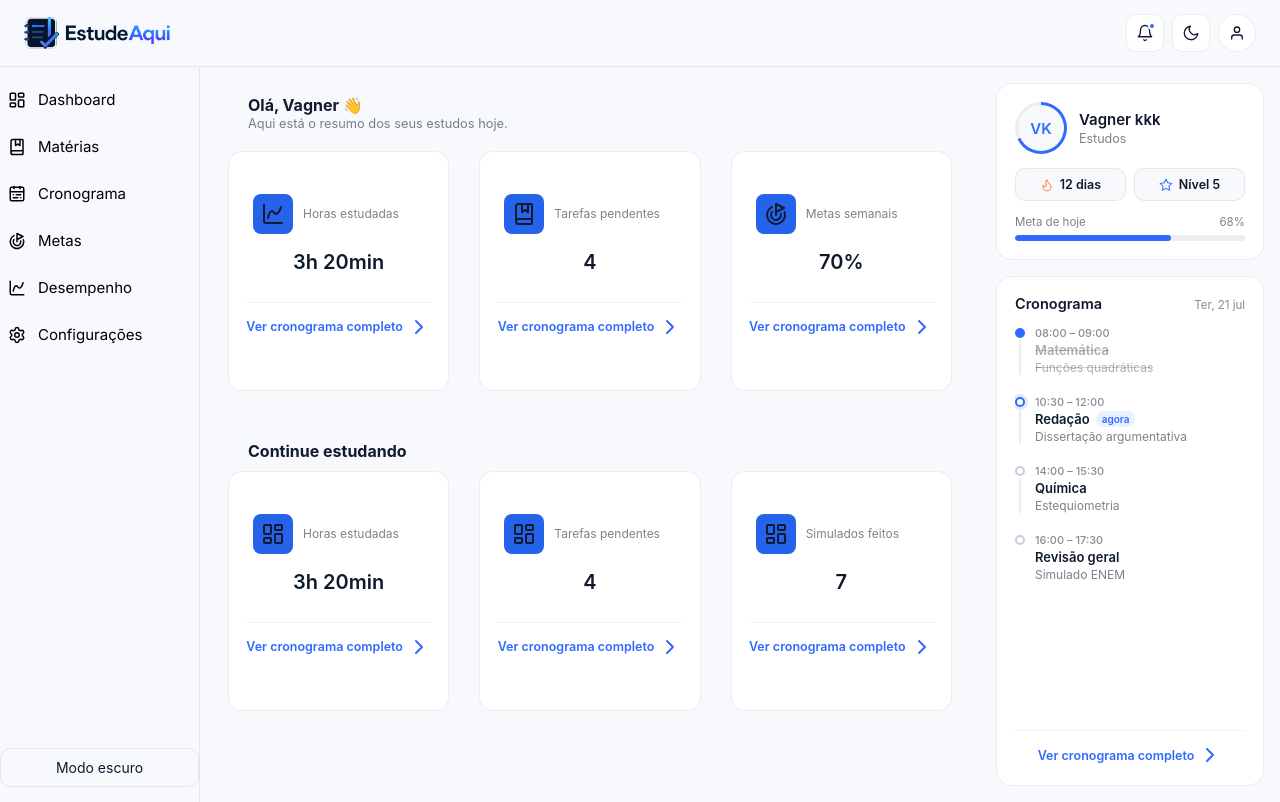
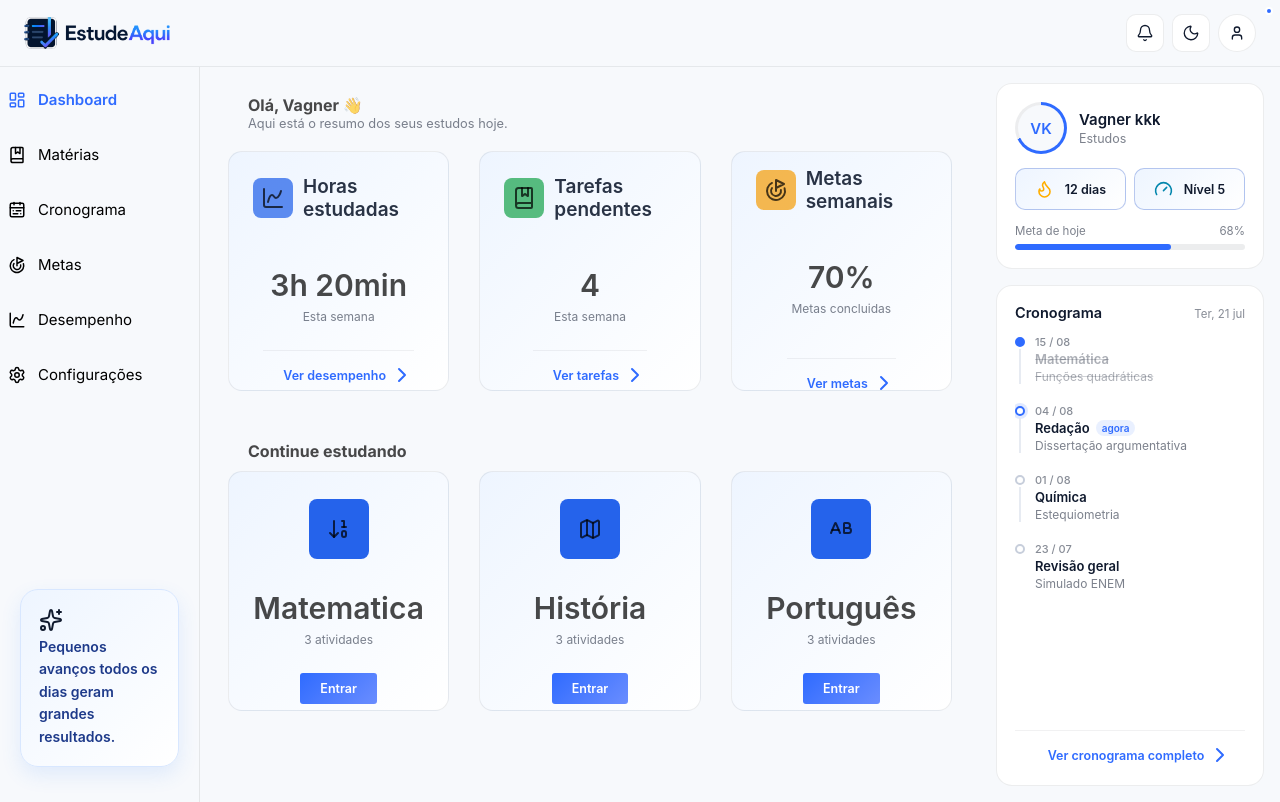
Before and after one commit to Vagner0303/PI, a plain HTML site: page Frontend/home.html in a window 1280 px wide. Drawn offline with nearby package versions, Linux system fonts and the light colour scheme.

Commit message:
style: melhora o design visual da página home

```diff
--- a/Frontend/assets/styles/home.css
+++ b/Frontend/assets/styles/home.css
@@ -125,7 +125,7 @@ button {
     display: flex;
     flex-direction: column;
     align-items: flex-start;
-    gap: 12px;
+    gap: 20px;
     flex: 1;
     font-family: "Inter", sans-serif;
 }
@@ -166,15 +166,27 @@ button {
     color: #2F6BFF;
 }
 
-.btn-tema {
-    margin-top: auto;
-    background: none;
-    border: 1px solid rgba(16, 26, 46, 0.08);
-    border-radius: 10px;
-    padding: 10px;
+.card-frase{
+    background: linear-gradient(135deg,#eef5ff,#ffffff);
+    border: 1px solid #d8e7ff;
+    border-radius: 18px;
+    padding: 18px;
+    margin: 20px;
+    box-shadow: 0 8px 20px rgba(59,130,246,.12);
+}
+
+.card-frase i{
+    width: 34px;
+    height: 34px;
+    color: #3b82f6;
+    margin-bottom: 12px;
+}
+
+.card-frase p{
+    color: #1e3a8a;
     font-size: 14px;
-    cursor: pointer;
-    color: #101A2E;
+    font-weight: 600;
+    line-height: 1.6;
 }
 
 /* ===== Conteúdo central ===== */
@@ -182,17 +194,23 @@ button {
     flex: 1;
     min-width: 0;
     padding: 28px;
+     color: rgba(0, 0, 0, 0.712);
 }
 
 .conteudo h1 {
     padding-left: 100px;
     font-size: 25px;
     margin-bottom: 1px;
+    font-family: 'Inter', sans-serif;
+
 }
 
 .conteudo .txt {
     display: flex;
+    font-weight: 660;
     margin-top: 80px;
+    color: rgba(0, 0, 0, 0.712);
+    font-family: 'Inter', sans-serif;
 }
 
 .conteudo-sub {
@@ -202,21 +220,22 @@ button {
     margin-bottom: 20px;
 }
 
-.cartoes {
+.cards {
     display: flex;
     gap: 30px;
     justify-content: center;
+
 }
 
-.cartoes2 {
+.cards2 {
     display: flex;
     gap: 30px;
     justify-content: center;
     margin-top: 20px;
 }
 
-.cartao {
-    background: #fff;
+.card {
+    background: linear-gradient(135deg,#eef5ff,#ffffff);
     border: 1px solid rgba(16, 26, 46, 0.08);
     border-radius: 14px;
     padding: 16px;
@@ -232,17 +251,23 @@ button {
     transition: width 0.2s ease, height 0.2s ease;
 }
 
-.cartao-topo {
+.card-topo {
     display: flex;
     flex-direction: row;
     align-items: center;
-    margin-top: -10px;
+    margin-top: 20px;
     padding-left: 12px;
     gap: 10px;
     align-self: flex-start;
 }
 
-.cartao-icone {
+.card-topo2 {
+    display: flex;
+    margin-top: 20px;
+   align-items: center;
+}
+
+.card-icone {
     background: #2563eb;
     width: 40px;
     height: 40px;
@@ -253,38 +278,79 @@ button {
     flex-shrink: 0;
 }
 
-.cartao-icone i {
+.card-icone2 {
+    background: #2563eb;
+    width: 60px;
+    height: 60px;
+    border-radius: 8px;
+    display: flex;
+    align-items: center;
+    justify-content: center;
+    flex-shrink: 0;
+}
+
+
+
+
+
+.card-icone i {
     color: #fff;
     width: 20px;
     height: 20px;
 }
 
-.cartao-rotulo {
-    font-size: 12px;
-    color: rgba(16, 26, 46, 0.55);
+.card:nth-child(1) .card-icone {
+    background: #2564ebbb;
 }
 
-.cartao-valor {
-    font-size: 20px;
+.card:nth-child(2) .card-icone {
+    background: #16a34ab4;
+}
+
+.card:nth-child(3) .card-icone {
+    background: #f59f0bb6;
+}
+
+.card-rotulo {
+    font-size: 19px;
+    font-weight:600;
+    color: rgba(16, 26, 46, 0.89);
+}
+
+.card-valor {
+    font-size: 30px;
+    margin-top: 30px;
     font-weight: 600;
     text-align: center;
 }
 
-.botao-azul {   /* =========================================================================================================================== */
-    background: #2563eb;
-    color: #fff;
-    border: none;
-    padding: 10px 24px;
-    border-radius: 8px;
-    font-size: 13px;
+.card-valor2 {
+    font-size: 30px;
+    margin-top: 15px;
     font-weight: 600;
-    cursor: pointer;
-    transition: background 0.2s ease;
-    margin-top: 60px;
+    text-align: center;
 }
 
-.botao-azul:hover {
-    background: #1d4ed8;
+.card-legenda {
+    font-size: 12px;
+    color: rgba(16, 26, 46, 0.55);
+    text-align: center;
+    padding: 0;
+    margin-top: -10px;
+}
+
+.card-barra {
+    width: 100%;
+    height: 6px;
+    border-radius: 100px;
+    background: rgba(16, 26, 46, 0.08);
+    overflow: hidden;
+}
+
+.card-progresso {
+    height: 100%;
+    background: #2563eb;
+    border-radius: 100px;
 }
 
 /* ===== Sidebar direita ===== */
@@ -371,12 +437,22 @@ button {
     align-items: center;
     justify-content: center;
     gap: 6px;
-    background: #F7F9FC;
-    border: 1px solid rgba(16, 26, 46, 0.08);
+   background: linear-gradient(135deg,#eef5ff,#ffffff);
+    border: 1px solid rgba(55, 96, 209, 0.342);
     border-radius: 10px;
     padding: 8px 6px;
     font-size: 12.5px;
     font-weight: 600;
+}
+
+.level{
+    color: #0386ad;
+    padding-right: 5px;
+}
+
+.flame{
+    color: #ffae00;
+    padding-right: 5px;
 }
 
 .meta-linha {
@@ -532,17 +608,41 @@ button {
 
 .cronograma-rodape {
     flex-shrink: 0;
-    margin-top: 12px;
+    margin-top: 10px;
     padding-top: 12px;
     border-top: 1px solid rgba(16, 26, 46, 0.06);
     display: flex;
+    padding-left: 20px;
     align-items: center;
+    text-align: center;
     justify-content: center;
     gap: 4px;
     font-size: 12.5px;
     font-weight: 600;
     color: #2F6BFF;
     cursor: pointer;
+}
+
+.btn-entrar{
+    margin-top: 10px;
+    padding: 8px 20px;
+    display: flex;
+    background: linear-gradient(135deg, #2F6BFF, #6A8DFF);
+    border-radius: 3px;
+    align-items: center;
+    text-align: center;
+    justify-content: center;
+    font-size: 12.5px;
+    font-weight: 600;
+    color: #ffffff;
+    cursor: pointer;
+
+    transition: 0.15s ease;
+}
+
+.btn-entrar:hover{
+    transform: scale(1.05);
+    box-shadow: 0 6px 12px rgba(47, 107, 255, 0.25);
 }
 
 .cronograma-rodape:hover {
@@ -580,7 +680,7 @@ button {
 }
 
 @media (max-width: 1600px) {
-    .cartao {
+    .card {
         padding: 12px;
         width: 300px;
         height: 250px;
@@ -614,11 +714,11 @@ button {
 }
 
 @media (max-height: 804px) {
-    .cartoes2 {
+    .cards2 {
         margin-top: 10px;
     }
 
-    .cartao {
+    .card {
         padding: 12px;
         width: 290px;
         height: 240px;
@@ -689,11 +789,11 @@ button {
         border-radius: 14px;
     }
 
-    .cartoes {
+    .cards {
         gap: 16px;
     }
 
-    .cartao {
+    .card {
         height: 320px;
     }
 }
@@ -754,11 +854,11 @@ button {
 }
 
 @media (max-width: 768px) {
-    .cartoes {
+    .cards {
         gap: 10px;
     }
 
-    .cartao {
+    .card {
         height: 260px;
         padding: 12px;
     }
@@ -877,11 +977,11 @@ button {
         font-size: 11px;
     }
 
-    .cartoes {
+    .cards {
         gap: 6px;
     }
 
-    .cartao {
+    .card {
         height: 180px;
         padding: 10px;
     }
--- a/Frontend/home.html
+++ b/Frontend/home.html
@@ -1,177 +1,261 @@
 <!DOCTYPE html>
 <html lang="pt-BR">
-
 <head>
     <meta charset="UTF-8">
     <meta name="viewport" content="width=device-width, initial-scale=1.0">
     <title>EstudeAqui</title>
+
     <link rel="shortcut icon" href="assets/img/logo_16x16.png" type="image/x-icon">
     <link rel="stylesheet" href="assets/styles/home.css">
     <link rel="stylesheet" href="https://cdnjs.cloudflare.com/ajax/libs/font-awesome/6.7.2/css/all.min.css">
+
     <link rel="preconnect" href="https://fonts.googleapis.com">
     <link href="https://fonts.googleapis.com/css2?family=Inter:wght@400;500;600;700&display=swap" rel="stylesheet">
+    <link href="https://fonts.googleapis.com/css2?family=Inter:wght@400;500;600;700&display=swap" rel="stylesheet">
+
     <script src="https://unpkg.com/lucide@latest"></script>
 </head>
-
 <body>
 
     <div class="pagina">
 
         <header class="cabecalho">
             <div class="dentro-cabecalho">
-                <img class="logo-imagem" src="./assets/img/Logo.png" alt="EstudeAqui" />
+
+                <img class="logo-imagem" src="./assets/img/Logo.png" alt="EstudeAqui">
 
                 <div class="acoes">
+
                     <button class="botao-icone" aria-label="Notificação" type="button">
-                        <svg width="18" height="18" viewBox="0 0 24 24" fill="none" stroke="currentColor"
-                            stroke-width="1.75" stroke-linecap="round" stroke-linejoin="round">
-                            <path d="M6 8a6 6 0 0 1 12 0c0 7 3 9 3 9H3s3-2 3-9" />
-                            <path d="M10.3 21a1.94 1.94 0 0 0 3.4 0" />
-                        </svg>
-                        <span class="btn-notfic"></span>
+                        <i data-lucide="bell" style="width:18px; height:18px; stroke-width:1.75;"></i>
                     </button>
 
+                    <span class="btn-notfic"></span>
+
                     <button class="botao-icone" aria-label="Tema" type="button">
-                        <svg width="18" height="18" viewBox="0 0 24 24" fill="none" stroke="currentColor"
-                            stroke-width="1.75" stroke-linecap="round" stroke-linejoin="round">
-                            <path d="M21 12.79A9 9 0 1 1 11.21 3 7 7 0 0 0 21 12.79Z" />
-                        </svg>
+                        <i data-lucide="moon" style="width:18px; height:18px; stroke-width:1.75;"></i>
                     </button>
 
                     <button class="botao-icone botao-perfil" aria-label="Perfil" type="button">
-                        <svg width="16" height="16" viewBox="0 0 24 24" fill="none" stroke="currentColor"
-                            stroke-width="2" stroke-linecap="round" stroke-linejoin="round">
-                            <path d="M20 21v-2a4 4 0 0 0-4-4H8a4 4 0 0 0-4 4v2" />
-                            <circle cx="12" cy="7" r="4" />
-                        </svg>
+                        <i data-lucide="user" style="width:16px; height:16px; stroke-width:2;"></i>
                     </button>
                 </div>
             </div>
         </header>
 
+
         <div class="corpo">
 
 <aside class="barra-lateral">
+
     <nav class="dentro-lateral">
+        <a href="Dashboard" class="opcao ativo">
+            <i data-lucide="layout-dashboard"></i>
+            Dashboard
+        </a>
 
-                    <a href="Dashboard" class="opcao" class="ativo"><i data-lucide="layout-dashboard"></i> Dashboard</a>
-                    <a href="Materias" class="opcao"><i data-lucide="book-marked"></i>Matérias</a>
-                    <a href="Cronograma" class="opcao"><i data-lucide="calendar-range"></i> Cronograma</a>
-                    <a href="Metas" class="opcao"><i data-lucide="goal"></i> Metas</a>
-                    <a href="Desempenho" class="opcao"><i data-lucide="chart-spline"></i> Desempenho</a>
-                    <a href="configuracoes" class="opcao"><i data-lucide="settings"></i> Configurações</a>
+        <a href="Materias" class="opcao">
+            <i data-lucide="book-marked"></i>
+            Matérias
+        </a>
+
+        <a href="Cronograma" class="opcao">
+            <i data-lucide="calendar-range"></i>
+            Cronograma
+        </a>
+
+        <a href="Metas" class="opcao">
+            <i data-lucide="goal"></i>
+            Metas
+        </a>
+
+        <a href="Desempenho" class="opcao">
+            <i data-lucide="chart-spline"></i>
+            Desempenho
+        </a>
+
+        <a href="configuracoes" class="opcao">
+            <i data-lucide="settings"></i>
+            Configurações
+        </a>
     </nav>
 
-                <button class="btn-tema" type="button">
-                    Modo escuro
-                </button>
+    <div class="card-frase">
+        <i data-lucide="sparkles"></i>
+        <p>Pequenos avanços todos os dias geram grandes resultados.</p>
+    </div>
+
 </aside>
 
             <main class="conteudo">
+
                 <h1>Olá, Vagner 👋</h1>
+
                 <p class="conteudo-sub">
                     Aqui está o resumo dos seus estudos hoje.
                 </p>
 
-               <div class="cartoes">
-    <div class="cartao">
-        <div class="cartao-topo">
-            <div class="cartao-icone">
+                <div class="cards">
+
+                    <div class="card">
+
+                        <div class="card-topo">
+                            <div class="card-icone">
                                 <i data-lucide="chart-spline"></i>
                             </div>
-            <span class="cartao-rotulo">Horas estudadas</span>
+
+                            <span class="card-rotulo">
+                                Horas estudadas
+                            </span>
                         </div>
-        <span class="cartao-valor">3h 20min</span>
+
+                        <span class="card-valor">
+                            3h 20min
+                        </span>
+
+                        <span class="card-legenda">
+                            Esta semana
+                        </span>
+
                         <a class="cronograma-rodape" href="#">
-                        Ver cronograma completo
-
+                            Ver desempenho
                             <i data-lucide="chevron-right"></i>
                         </a>
                     </div>
 
-    <div class="cartao">
-        <div class="cartao-topo">
-            <div class="cartao-icone">
+
+                    <div class="card">
+
+                        <div class="card-topo">
+                            <div class="card-icone">
                                 <i data-lucide="book-marked"></i>
                             </div>
-            <span class="cartao-rotulo">Tarefas pendentes</span>
+
+                            <span class="card-rotulo">
+                                Tarefas pendentes
+                            </span>
                         </div>
-        <span class="cartao-valor">4</span>
+
+                        <span class="card-valor">
+                            4
+                        </span>
+
+                        <span class="card-legenda">
+                            Esta semana
+                        </span>
+
                         <a class="cronograma-rodape" href="#">
-                        Ver cronograma completo
-
+                            Ver tarefas
                             <i data-lucide="chevron-right"></i>
                         </a>
                     </div>
 
-    <div class="cartao">
-        <div class="cartao-topo">
-            <div class="cartao-icone">
+
+                    <div class="card">
+
+                        <div class="card-topo">
+                            <div class="card-icone">
                                 <i data-lucide="goal"></i>
                             </div>
-            <span class="cartao-rotulo">Metas semanais</span>
+
+                            <span class="card-rotulo">
+                                Metas semanais
+                            </span>
                         </div>
-        <span class="cartao-valor">70%</span>
+
+                        <span class="card-valor">
+                            70%
+                        </span>
+
+                        <span class="card-legenda">
+                            Metas concluidas
+                        </span>
+
+                        <div class="card-barra">
+                            <div class="card-progresso" style="width: 70%"></div>
+                        </div>
+
                         <a class="cronograma-rodape" href="#">
-                        Ver cronograma completo
-
+                            Ver metas
                             <i data-lucide="chevron-right"></i>
                         </a>
                     </div>
                 </div>
 
+
                 <h1 class="txt">Continue estudando</h1>
-<div class="cartoes2">
-    <div class="cartao">
-        <div class="cartao-topo">
-            <div class="cartao-icone">
-                <i data-lucide="layout-dashboard"></i>
+
+                <div class="cards2">
+
+                    <div class="card">
+
+                        <div class="card-topo2">
+                            <div class="card-icone2">
+                                <i data-lucide="arrow-down-1-0"></i>
                             </div>
-            <span class="cartao-rotulo">Horas estudadas</span>
                         </div>
-        <span class="cartao-valor">3h 20min</span>
-                            <a class="cronograma-rodape" href="#">
-                        Ver cronograma completo
 
-                        <i data-lucide="chevron-right"></i>
+                        <span class="card-valor2">
+                            Matematica
+                        </span>
+                        <span class="card-legenda">
+                            3 atividades
+                        </span>
+
+                        <a class="btn-entrar" href="#">
+                            Entrar
                         </a>
                     </div>
 
-    <div class="cartao">
-        <div class="cartao-topo">
-            <div class="cartao-icone">
-                <i data-lucide="layout-dashboard"></i>
+
+                    <div class="card">
+
+                        <div class="card-topo2">
+                            <div class="card-icone2">
+                                <i data-lucide="map"></i>
                             </div>
-            <span class="cartao-rotulo">Tarefas pendentes</span>
                         </div>
-        <span class="cartao-valor">4</span>
-                           <a class="cronograma-rodape" href="#">
-                        Ver cronograma completo
 
-                        <i data-lucide="chevron-right"></i>
+                        <span class="card-valor2">
+                            História
+                        </span>
+                        <span class="card-legenda">
+                            3 atividades
+                        </span>
+
+                        <a class="btn-entrar" href="#">
+                            Entrar
                         </a>
                     </div>
 
-    <div class="cartao">
-        <div class="cartao-topo">
-            <div class="cartao-icone">
-                <i data-lucide="layout-dashboard"></i>
+
+                    <div class="card">
+
+                        <div class="card-topo2">
+                            <div class="card-icone2">
+                                <i data-lucide="case-upper"></i>
                             </div>
-            <span class="cartao-rotulo">Simulados feitos</span>
                         </div>
-        <span class="cartao-valor">7</span>
-                            <a class="cronograma-rodape" href="#">
-                        Ver cronograma completo
 
-                        <i data-lucide="chevron-right"></i>
+                        <span class="card-valor2">
+                            Português
+                        </span>
+                        <span class="card-legenda">
+                            3 atividades
+                        </span>
+
+                        <a class="btn-entrar" href="#">
+                            Entrar
                         </a>
                     </div>
                 </div>
             </main>
 
+
             <aside class="sidebar-direita">
 
                 <section class="mini-perfil">
+
                     <div class="perfil-topo">
 
                         <div class="avatar-anel" style="--p: 68">
@@ -182,32 +266,22 @@
                             <div class="perfil-nome">Vagner kkk</div>
                             <div class="perfil-objetivo">Estudos</div>
                         </div>
+                    </div>
 
-                    </div>
 
                     <div class="perfil-stats">
 
                         <div class="stat-chip">
-                            <svg width="14" height="14" viewBox="0 0 24 24" fill="none" stroke="#FF8A3D"
-                                stroke-width="1.75" stroke-linecap="round" stroke-linejoin="round">
-                                <path
-                                    d="M8.5 14.5A2.5 2.5 0 0 0 11 12c0-1.38-.5-2-1-3-1.072-2.143-.224-4.054 2-6 .5 2.5 2 4.9 4 6.5 2 1.6 3 3.5 3 5.5a7 7 0 1 1-14 0c0-1.153.433-2.294 1-3a2.5 2.5 0 0 0 2.5 2.5z" />
-                            </svg>
-
+                            <i class="flame" data-lucide="flame"></i>
                             12 dias
                         </div>
 
                         <div class="stat-chip">
-                            <svg width="14" height="14" viewBox="0 0 24 24" fill="none" stroke="#2F6BFF"
-                                stroke-width="1.75" stroke-linecap="round" stroke-linejoin="round">
-                                <polygon
-                                    points="12 2 15.09 8.26 22 9.27 17 14.14 18.18 21.02 12 17.77 5.82 21.02 7 14.14 2 9.27 8.91 8.26 12 2" />
-                            </svg>
-
+                            <i class="level" data-lucide="gauge"></i>
                             Nível 5
                         </div>
+                    </div>
 
-                    </div>
 
                     <div class="meta-linha">
 
@@ -219,8 +293,8 @@
                         <div class="meta-barra">
                             <div class="meta-progresso" style="width: 68%"></div>
                         </div>
+                    </div>
 
-                    </div>
 
                 </section>
 
@@ -234,14 +308,16 @@
                     <div class="cronograma-lista">
 
                         <div class="item-cronograma item-concluido">
+
                             <div class="trilho">
                                 <span class="ponto concluido"></span>
                                 <span class="linha"></span>
                             </div>
 
                             <div class="conteudo-item">
+
                                 <div class="item-hora">
-                                    08:00 – 09:00
+                                    15 / 08
                                 </div>
 
                                 <div class="item-nome-linha">
@@ -256,18 +332,22 @@
                             </div>
                         </div>
 
+
                         <div class="item-cronograma">
+
                             <div class="trilho">
                                 <span class="ponto agora"></span>
                                 <span class="linha"></span>
                             </div>
 
                             <div class="conteudo-item">
+
                                 <div class="item-hora">
-                                    10:30 – 12:00
+                                    04 / 08
                                 </div>
 
                                 <div class="item-nome-linha">
+
                                     <span class="item-nome">
                                         Redação
                                     </span>
@@ -280,18 +360,23 @@
                                 <div class="item-topico">
                                     Dissertação argumentativa
                                 </div>
+
+
                             </div>
                         </div>
 
+
                         <div class="item-cronograma">
+
                             <div class="trilho">
                                 <span class="ponto pendente"></span>
                                 <span class="linha"></span>
                             </div>
 
                             <div class="conteudo-item">
+
                                 <div class="item-hora">
-                                    14:00 – 15:30
+                                    01 / 08
                                 </div>
 
                                 <div class="item-nome-linha">
@@ -306,14 +391,17 @@
                             </div>
                         </div>
 
+
                         <div class="item-cronograma">
+
                             <div class="trilho">
                                 <span class="ponto pendente"></span>
                             </div>
 
                             <div class="conteudo-item">
+
                                 <div class="item-hora">
-                                    16:00 – 17:30
+                                    23 / 07
                                 </div>
 
                                 <div class="item-nome-linha">
@@ -325,25 +413,24 @@
                                 <div class="item-topico">
                                     Simulado ENEM
                                 </div>
+
+
                             </div>
                         </div>
-
                     </div>
 
                     <a class="cronograma-rodape" href="#">
                         Ver cronograma completo
-
                         <i data-lucide="chevron-right"></i>
                     </a>
 
                 </section>
-
             </aside>
-
         </div>
-
     </div>
-    <script>lucide.createIcons();</script>
+    <script>
+        lucide.createIcons();
+    </script>
     <script src="assets/scripts/home.js"></script>
-
 </body>
+</html>
```
Lines whose indentation alone changed are shown as unchanged.
